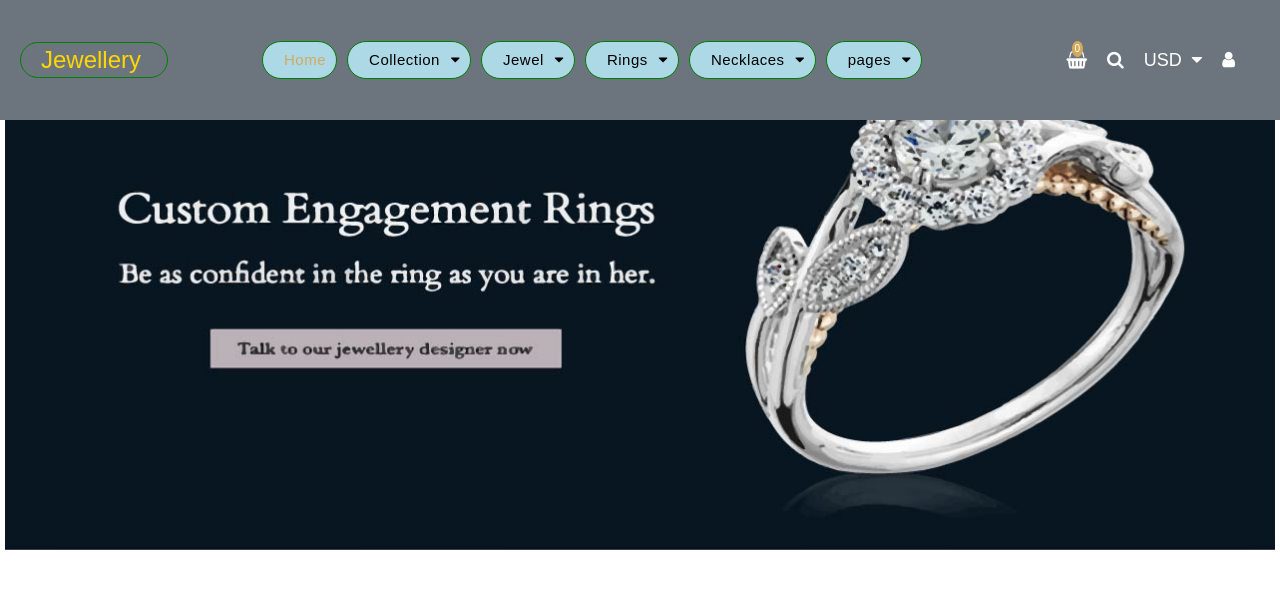
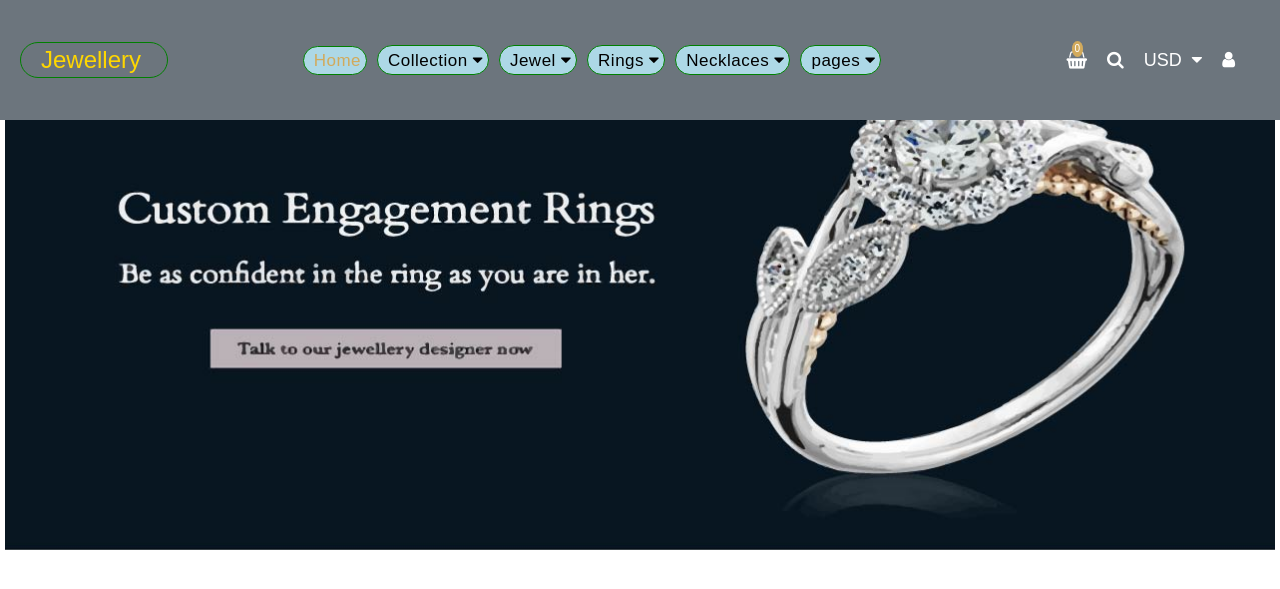
Before and after one commit to ZaurGoyushov/Jewellery, a Flask app: page /header in a window 1280 px wide. Shown: the top 589 px of the page. Run offline with Flask 2, Linux system fonts and the light colour scheme; some libraries are stand-ins or nearby versions.

Commit message:
headerside is complated

```diff
--- a/Shop/static/myFiles/css/style.css
+++ b/Shop/static/myFiles/css/style.css
@@ -154,6 +154,14 @@
   color: #d2aa5c !important;
 }
 
+.position-rel {
+  position: relative;
+}
+
+.position {
+  position: absolute;
+}
+
 .flex {
   display: -webkit-box;
   display: -ms-flexbox;
@@ -198,20 +206,20 @@
   position: relative;
 }
 
-.top_S {
+#header .top_S {
   width: 100%;
   position: absolute;
   z-index: 1;
 }
 
-.top_S .top {
+#header .top_S .top {
   position: relative;
   width: 100%;
   height: 550px;
   overflow: hidden;
 }
 
-.top_S .top .slider {
+#header .top_S .top .slider {
   position: absolute;
   width: 400%;
   left: 0;
@@ -219,18 +227,18 @@
           animation: slide 20s linear infinite;
 }
 
-.top_S .top .slider .slider_item {
+#header .top_S .top .slider .slider_item {
   width: 25%;
 }
 
-.top_S .top .slider .slider_item img {
+#header .top_S .top .slider .slider_item img {
   width: 100%;
   height: 550px;
   -o-object-fit: cover;
      object-fit: cover;
 }
 
-.top_S .top .slider:hover {
+#header .top_S .top .slider:hover {
   -webkit-animation-play-state: paused;
           animation-play-state: paused;
   cursor: pointer;
@@ -290,8 +298,7 @@
   }
 }
 
-/*Main nav style*/
-.top_Nav {
+#header .top_Nav {
   width: 100%;
   background-color: transparent;
   position: absolute;
@@ -315,114 +333,100 @@
   border: 1px solid green;
 }
 
-.top_Nav .logo img {
+#header .top_Nav .logo img {
   -o-object-fit: cover;
      object-fit: cover;
   width: 80%;
   height: 120px;
 }
 
-.top_Nav .logo a {
+#header .top_Nav .logo a {
   font-size: 24px;
   color: gold;
   display: block;
 }
 
-/*logo side*/
-/*mega menu side*/
-.menu {
+#header .menu {
   width: 100%;
   -webkit-box-sizing: border-box;
           box-sizing: border-box;
 }
 
-.menu > ul {
+#header .menu > ul {
   width: 100%;
-  position: relative;
   height: 120px;
 }
 
-.menu > ul > li {
+#header .menu > ul > li {
   margin-left: 10px;
-  border: 1px solid green;
-  border-radius: 40px;
-  padding: 10px;
-  background-color: lightblue;
 }
 
-.menu > ul > li span {
-  margin-left: 11px;
-  font-size: 100%;
+#header .menu > ul > li:hover .mega_subm {
+  -webkit-transform: scaleY(1);
+          transform: scaleY(1);
+  -webkit-transform-origin: bottom;
+          transform-origin: bottom;
+  -webkit-transition: all 1s ease;
+  transition: all 1s ease;
+  top: 75px;
 }
 
-.menu > ul > li > a {
-  font-size: 15px;
-  color: black;
+#header .menu > ul > li:hover .page {
+  -webkit-transform: scaleY(1);
+          transform: scaleY(1);
+  -webkit-transition: all 1s ease;
+  transition: all 1s ease;
+}
+
+#header .menu > ul > li > a {
+  font-size: 17px;
+  color: white;
   letter-spacing: 0.5px;
   cursor: pointer;
 }
 
-.menu > ul > li:first-of-type a {
-  color: #d2aa5c;
+#header .menu > ul > li > a > span {
+  margin-left: 5px;
+  font-size: 100%;
 }
 
-.menu > ul > li:last-of-type {
-  position: relative;
-}
-
-.menu ul li a:hover {
-  color: #d2aa5c;
-  -webkit-transition: 0.5s;
-  transition: 0.5s;
-}
-
-/*mega menu collection side*/
-.mega_subm {
+#header .menu > ul > li .mega_subm {
   position: absolute;
   width: 100%;
   left: 0;
-  background-color: white;
+  background-color: lightblue;
   -ms-flex-wrap: wrap;
       flex-wrap: wrap;
   -webkit-transform: scaleY(0);
           transform: scaleY(0);
   -webkit-transform-origin: top;
           transform-origin: top;
+  max-height: 475px;
 }
 
-.mega_subm > ul {
-  width: 100%;
-}
-
-.mega_subm h3 {
+#header .menu > ul > li .mega_subm h3 {
   color: #d2aa5c;
-  font-size: 15px;
+  font-size: 12px;
+  font-weight: 900;
   text-transform: uppercase;
-  left: 10px;
   text-align: center;
   margin: 30px;
 }
 
-.mega_subm ul li {
+#header .menu > ul > li .mega_subm ul {
+  width: 100%;
+}
+
+#header .menu > ul > li .mega_subm ul li {
   margin: 14px 0;
   text-align: center;
 }
 
-.mega_subm ul li a {
-  color: black;
+#header .menu > ul > li .mega_subm ul li a {
+  color: gray;
 }
 
-.menu > ul > li:hover .mega_subm {
-  -webkit-transform: scaleY(1);
-          transform: scaleY(1);
-  -webkit-transform-origin: bottom;
-          transform-origin: bottom;
-  -webkit-transition: all 1s ease;
-  transition: all 1s ease;
-}
-
-/*mega menu jewel side*/
-.sub_menu_img {
+#header .menu > ul > li .mega_subm .sub_menu_img {
   width: 95%;
   height: 250px;
   -webkit-box-sizing: border-box;
@@ -430,7 +434,7 @@
   padding: 10px 10px;
 }
 
-.sub_menu_img img {
+#header .menu > ul > li .mega_subm .sub_menu_img img {
   width: 100%;
   height: 200px;
   -o-object-fit: cover;
@@ -438,28 +442,28 @@
   border: 1px solid grey;
 }
 
-/*mega menu rings side*/
-.ring {
-  width: 95%;
-  height: 200px;
+#header .menu > ul > li .mega_subm .ring {
+  width: 110%;
   padding: 20px 5px 10px 5px;
 }
 
-.ring img {
+#header .menu > ul > li .mega_subm .ring img {
   width: 100%;
   height: 180px;
   -o-object-fit: cover;
      object-fit: cover;
+  margin-top: 20px;
 }
 
-.ring h1 {
+#header .menu > ul > li .mega_subm .ring h1 {
   font-size: 20px;
+  color: #d2aa5c;
+  font-weight: 900;
   letter-spacing: 1px;
   text-transform: uppercase;
 }
 
-/*mega menu necklace side*/
-.necklace {
+#header .menu > ul > li .mega_subm .necklace {
   width: 100%;
   height: 300px;
   -webkit-box-sizing: border-box;
@@ -468,7 +472,7 @@
   margin-right: 10px;
 }
 
-.necklace img {
+#header .menu > ul > li .mega_subm .necklace img {
   width: 100%;
   height: 200px;
   -o-object-fit: cover;
@@ -476,12 +480,12 @@
   border: 1px solid grey;
 }
 
-/*mega menu pages side*/
-.page {
+#header .menu > ul > li .page {
   position: absolute;
   -webkit-box-sizing: border-box;
           box-sizing: border-box;
   left: 0;
+  top: 30px;
   width: 160px;
   padding: 10px 0;
   background-color: white;
@@ -491,37 +495,35 @@
           transform-origin: top;
 }
 
-.page > li {
+#header .menu > ul > li .page li {
   padding: 10px 10px;
   -webkit-transition: all 1s;
   transition: all 1s;
 }
 
-.menu > ul > li:hover .page {
-  -webkit-transform: scaleY(1);
-          transform: scaleY(1);
-  -webkit-transition: all 1s ease;
-  transition: all 1s ease;
-}
-
-.page > li > a {
+#header .menu > ul > li .page li a {
   color: black;
   text-align: center;
 }
 
-.page > li > a:hover {
+#header .menu > ul > li .page li a:hover {
   color: #d2aa5c;
   text-decoration: underline;
 }
 
-/*user basket search side*/
-.search {
+#header .menu a:hover {
+  color: #d2aa5c;
+  -webkit-transition: 0.5s;
+  transition: 0.5s;
+}
+
+#header .search {
   width: 100%;
   -webkit-box-sizing: border-box;
           box-sizing: border-box;
 }
 
-.search > ul {
+#header .search > ul {
   height: 120px;
   -webkit-box-pack: end;
       -ms-flex-pack: end;
@@ -610,22 +628,14 @@
           justify-content: end;
 }
 
-.src input[type='search'] {
+#header .search .src input {
   width: 100%;
   -webkit-box-sizing: border-box;
           box-sizing: border-box;
   padding: 10px;
 }
 
-.search > ul > li:hover .src {
-  -webkit-transform: scaleX(1);
-          transform: scaleX(1);
-  -webkit-transition: 0.7s;
-  transition: 0.7s;
-}
-
-/*money*/
-.money {
+#header .search .money {
   position: absolute;
   width: 70px;
   background-color: white;
@@ -635,32 +645,24 @@
           transform-origin: top;
 }
 
-.money > li {
+#header .search .money li {
   padding: 10px 0;
   width: 100%;
   text-align: center;
 }
 
-.money > li > a {
-  color: black;
-  font-size: 18px;
-}
-
-.search > ul > li:hover .money {
-  -webkit-transform: scaleY(1);
-          transform: scaleY(1);
-  -webkit-transition: 0.5s;
-  transition: 0.5s;
-}
-
-.money > li:hover {
+#header .search .money li:hover {
   background-color: blue;
   -webkit-transition: 0.5s;
   transition: 0.5s;
 }
 
-/*user*/
-.user {
+#header .search .money li a {
+  color: black;
+  font-size: 18px;
+}
+
+#header .search .user {
   width: 200px;
   position: absolute;
   right: 0;
--- a/Shop/static/myFiles/sass/home/_header.scss
+++ b/Shop/static/myFiles/sass/home/_header.scss
@@ -2,9 +2,6 @@
     width: 100%;
     height: 550px;
     position: relative;
-
-    }
-
     .top_S{
         width: 100%;
         position: absolute;
@@ -35,11 +32,6 @@
 
         }
     }
-
-
-
-
-
  @keyframes slide{
     0%{
         left:0;
@@ -66,12 +58,6 @@
         left: -300%;
     }
  }
-
-
-
-
-          /*Main nav style*/
-
     .top_Nav{
             width: 100%;
             background-color: transparent;
@@ -80,6 +66,16 @@
             box-sizing: border-box;
             &:hover{
                     background-color: #6c757d!important;
+                    .menu > ul >li {
+                                    background-color: lightblue;
+                                    border: 1px solid green;
+                                    border-radius:40px ;
+                                    padding: 5px;
+                    }
+                    .menu > ul >li>a{
+                                    color: black;
+                                    }
+
                     }
     .logo{
         position: absolute;
@@ -103,209 +99,190 @@
 
     }
     }
+    .menu  {
+        width: 100%;
+        box-sizing: border-box;
+        & > ul {
+           width: 100%;
+           height:120px ;
+           & >  li{
+                   margin-left: 10px;
+                   &:hover{
+                             .mega_subm{
+                                         transform: scaleY(1);
+                                         transform-origin: bottom;
+                                         transition: all 1s ease;
+                                         top:75px;
+                              }
+                               .page{
+                                transform: scaleY(1);
+                                transition: all 1s ease;
 
 
-
-            /*logo side*/
-
-
-
-
-        /*mega menu side*/
-.menu{
-       width: 100%;
-       box-sizing: border-box;
                             }
-
-.menu > ul{
-    width: 100%;
-    position: relative;
-    height: 120px;
                    }
-.menu > ul >li{
-    margin-left: 10px;
-    border:1px solid green;
-    border-radius: 40px;
-    padding: 10px;
-    background-color: lightblue;
+                   & > a{
+                         font-size: 17px;
+                         color: white;
+                         letter-spacing: 0.5px;
+                         cursor: pointer;
+                         & > span{
+                                   margin-left:5px;
+                                   font-size: 100%;
 
                          }
-
-.menu > ul >li span{
-    margin-left:11px;
-    font-size: 100%;
                    }
-.menu > ul > li > a{
-font-size: 15px;
-color: black;
-letter-spacing: 0.5px;
-cursor: pointer;
-}
-.menu > ul > li:first-of-type a{
-    color:#d2aa5c ;
-}
-.menu > ul > li:last-of-type{
-    position: relative;
-}
-.menu ul li a:hover{
-    color:#d2aa5c ;
-    transition: 0.5s;
-
-}
-/*mega menu collection side*/
-
                    .mega_subm {
                     position: absolute;
                     width: 100%;
                     left: 0;
-    background-color: white;
+                    background-color: lightblue;
                     flex-wrap: wrap;
                     transform: scaleY(0);
                     transform-origin: top;
-
-
-
-}
-.mega_subm > ul {
-    width: 100%;
-}
-.mega_subm h3{
+                    max-height: 475px;
+                    h3{
                         color: #d2aa5c;
-    font-size: 15px;
+                        font-size: 12px;
+                        font-weight: 900;
                         text-transform: uppercase;
-    left: 10px;
                         text-align: center;
                         margin:30px;
                     }
-
-.mega_subm ul li{
+                     ul {
+                        width: 100%;
+                        li{
                             margin:14px 0;
                             text-align: center;
+                            a{
+                                color: gray;
+                            }
 
                         }
-.mega_subm ul li a{
-    color: black;
-}
-.menu > ul > li:hover .mega_subm{
-    transform: scaleY(1);
-    transform-origin: bottom;
-    transition: all 1s ease;
 
                     }
-    /*mega menu jewel side*/
                     .sub_menu_img{
                         width: 95%;
                         height: 250px;
                         box-sizing: border-box;
                         padding: 10px 10px;
- }
- .sub_menu_img img{
+                        img{
                             width: 100%;
                             height: 200px;
                             object-fit: cover;
                             border: 1px solid grey;
                         }
-         /*mega menu rings side*/
-
+                    }
                     .ring{
-      width: 95%;
-      height: 200px;
+                        width: 110%;
                         padding: 20px 5px 10px 5px;
-  }
-  .ring img{
+                        img{
                             width: 100%;
                             height: 180px;
                             object-fit: cover;
+                            margin-top:20px;
 
                         }
-  .ring h1{
+                        h1{
                             font-size: 20px;
+                            color:#d2aa5c;
+                            font-weight: 900;
                             letter-spacing: 1px;
                             text-transform: uppercase;
                         }
-
-        /*mega menu necklace side*/
+                    }
                     .necklace{
                         width: 100%;
                         height: 300px;
                         box-sizing: border-box;
                         padding: 25px 10px;
                         margin-right: 10px;
-
-  }
-  .necklace img{
+                        img{
                             width: 100%;
                             height: 200px;
                             object-fit: cover;
                             border: 1px solid grey;
                           }
-      /*mega menu pages side*/
+
+                      }
+                    }
                     .page{
                         position: absolute;
                         box-sizing: border-box;
                         left:0;
+                        top:30px;
                         width: 160px;
                         padding: 10px 0;
                         background-color: white;
                         transform: scaleY(0);
                         transform-origin: top;
-  }
-  .page > li{
+                        li{
                           padding: 10px 10px;
                           transition:all 1s;
-  }
-  .menu > ul > li:hover .page{
-      transform: scaleY(1);
-      transition: all 1s ease;
-
-  }
-  .page > li > a{
+                          a{
                               color: black;
                               text-align: center;
-  }
-  .page > li > a:hover{
+                              &:hover{
                                   color:#d2aa5c ;
                                   text-decoration: underline;
                               }
+                          }
+                        }
+                    }
+                }
+        }
+        a:hover{
+            color:#d2aa5c ;
+            transition: 0.5s;
 
-
-
-            /*user basket search side*/
-
+        }
+    }
     .search{
         width: 100%;
         box-sizing: border-box;
-}
-.search > ul{
+        & > ul{
             height: 120px;
             justify-content:flex-end;
             margin-right: 15px;
-
-
-}
-.search > ul > li{
+            & >li{
                 margin-right: 10px;
                 box-sizing: border-box;
-}
-.search > ul > li span{
-    margin-left: 10px;
-}
-.search > ul > li > a{
-    font-size: 18px;
-    color: white;
-}
-.search > ul > li a:hover{
-    color: #d2aa5c;
-}
-.search > ul > li:hover .counter{
+                position: relative;
+                &:hover{
+                    .counter{
                         background-color: black;
                         color: white;
                       }
-.search > ul > li{
-    position: relative;
+                      .choosen{
+                        transform: scaleX(1);
+                        transition: 0.7s;
+                      }
+                      .src{
+                        transform: scaleX(1);
+                        transition: 0.7s;
+                      }
+                      .money{
+                        transform: scaleY(1);
+                        transition: 0.5s;
+                      }
+                      .user{
+                        transform: scaleX(1);
+                        transition: 0.5s;
                     }
 
-         /*basket*/
+                }
+                span{
+                    margin-left: 10px;
+                }
+                & > a {
+                    font-size: 18px;
+                    color: white;
+                    &:hover{
+                        color: #d2aa5c;
+                    }
+                }
+            }
+        }
         .counter{
             display: block;
             position: absolute;
@@ -325,19 +302,12 @@
             padding:10px 5px;
             transform: scaleX(0);
             transform-origin: right;
-}
-.choosen p{
+            p{
                 text-align: start;
                 font-size: 15px;
                 margin-left: 10px;
             }
-.search > ul > li:hover .choosen{
-    transform: scaleX(1);
-    transition: 0.7s;
         }
-
-     /*search*/
-
         .src{
             position: absolute;
             width: 250px;
@@ -346,46 +316,34 @@
             transform: scaleX(0);
             transform-origin: right;
             justify-content: end;
-}
-.src input[type='search']{
+            input{
                 width: 100%;
                 box-sizing: border-box;
                 padding: 10px;
             }
-
-.search > ul > li:hover .src{
-    transform: scaleX(1);
-    transition: 0.7s;
         }
-              /*money*/
         .money{
             position: absolute;
             width: 70px;
             background-color:white;
             transform: scaleY(0);
             transform-origin: top;
-}
-.money > li{
+            li{
                 padding: 10px 0;
                 width: 100%;
                 text-align: center;
-
+                &:hover{
+                    background-color: blue;
+                    transition: 0.5s;
                    }
-.money > li > a{
+                a{
                     color:black;
                     font-size: 18px ;
 
                 }
-.search > ul > li:hover .money{
-  transform: scaleY(1);
-  transition: 0.5s;
+
             }
- .money >li:hover{
-   background-color: blue;
-   transition: 0.5s;
         }
-          /*user*/
-
         .user{
             width: 200px;
             position: absolute;
@@ -393,29 +351,19 @@
             background-color: white;
             transform: scaleX(0);
             transform-origin: right;
-
-}
-.user > li{
+            li{
                 padding: 10px;
                box-sizing: border-box;
                margin: 5px;
+               a{
+                color: black;
+                &:hover{
+                    color:#d2aa5c;
+                    transition: all 1s ease;
                 }
-.user > li > a{
-    color: black;
             }
-.search > ul > li:hover .user{
-    transform: scaleX(1);
-    transition: 0.5s;
            }
-#sub_page{
-    position: absolute;
-    width: 100%;
-    height: 100vh;
-    z-index: 3;
-    background-color: white;
-    transform: scaleX(0.5);
-    transform-origin: left;
+
         }
-#header:hover #sub_page{
-    background-color: red;
     }
+}
--- a/Shop/static/myFiles/sass/settings/_common.scss
+++ b/Shop/static/myFiles/sass/settings/_common.scss
@@ -15,3 +15,9 @@
 .active {
     color:#d2aa5c !important ;
 }
+.position-rel{
+    position: relative;
+}
+.position{
+    position: absolute;
+}
--- a/Shop/templates/home/header.html
+++ b/Shop/templates/home/header.html
@@ -292,7 +292,7 @@
               </li>
           <!--necklaces son-->
           <!--pages-->
-              <li><a href="#"><span>pages</span><span class="fa fa-caret-down" aria-hidden="true"></span ></a>
+              <li class="position-rel"><a href="#"><span>pages</span><span class="fa fa-caret-down" aria-hidden="true"></span ></a>
               <ul class="page flex flex-direction-column ">
               <li><a href="#">About Us</a></li>
               <li><a href="#">Contact Us</a></li>
```
Also changed, not shown: other parts of Shop/static/myFiles/css/style.css (+61 -51 lines), 1 other file. Lines whose indentation alone changed are shown as unchanged.
